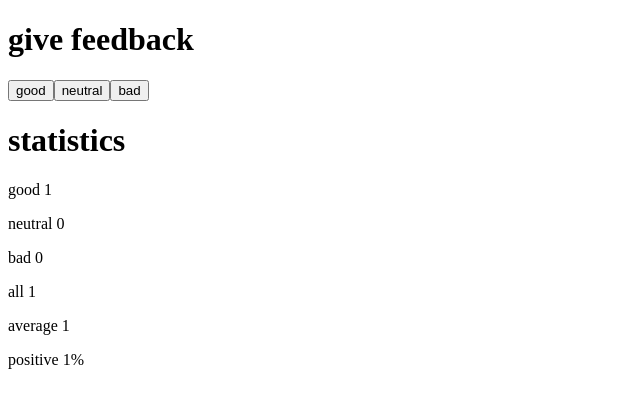
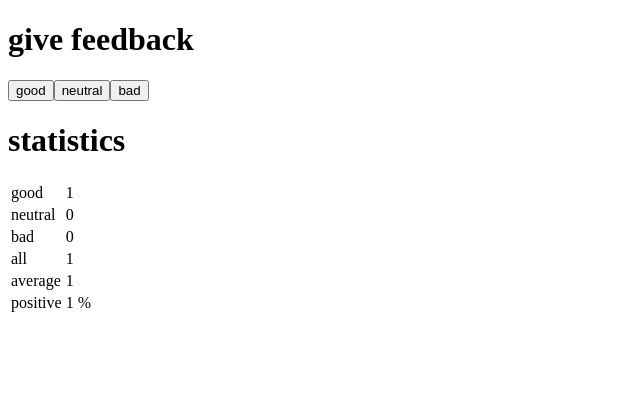
Before and after one commit to antmtn/FullStackOpen-Course, a React (Vite) app in the folder part1/unicafe/: page / in a window 1280 px wide. Both pictures are taken after a click on the button "good". Shown: the top 408 px of the page, without its empty margins (0-640 px from the left). Built offline with nearby package versions, Linux system fonts and the light colour scheme.

Commit message:
1.10,1.11 (StatisticLine comp and HTML table)

```diff
--- a/part1/unicafe/src/App.jsx
+++ b/part1/unicafe/src/App.jsx
@@ -14,18 +14,32 @@
   if (total > 0){
     return(
       <>
-        <p>good {good}</p>
-        <p>neutral {neutral}</p>
-        <p>bad {bad}</p>
-        <p>all {total}</p>
-        <p>average {(good - bad) / (total)}</p>
-        <p>positive {(good)/(total)}%</p>
+        <table>
+          <tbody>
+            <StatisticLine text ="good " value = {good}/>
+            <StatisticLine text ="neutral " value = {neutral}/>
+            <StatisticLine text ="bad " value = {bad}/>
+            <StatisticLine text ="all " value = {total}/>
+            <StatisticLine text ="average " value = {(good - bad) / (total)}/>
+            <StatisticLine text ="positive " value = {(good)/(total)} suffix ="%" />
+          </tbody>
+        </table>
       </>
     )
   }
   else{
     return "No feedback given"
   }
+}
+
+const StatisticLine = (props) => {
+  return (
+    <tr>
+      <td>{props.text}</td>
+      <td>{props.value}</td>
+      <td>{props.suffix}</td>
+    </tr>
+  )
 }
 
 const App = () => {
```
